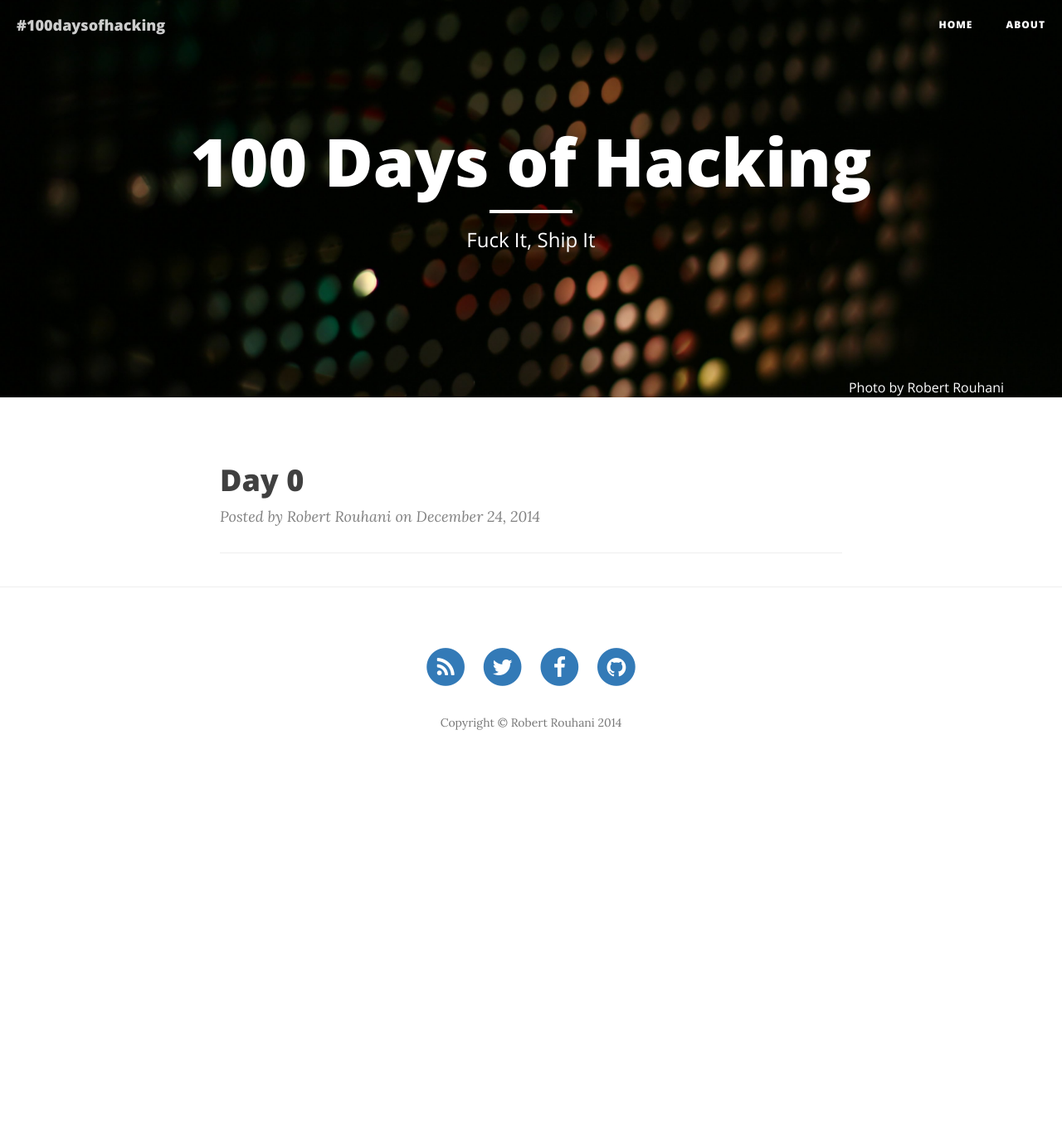
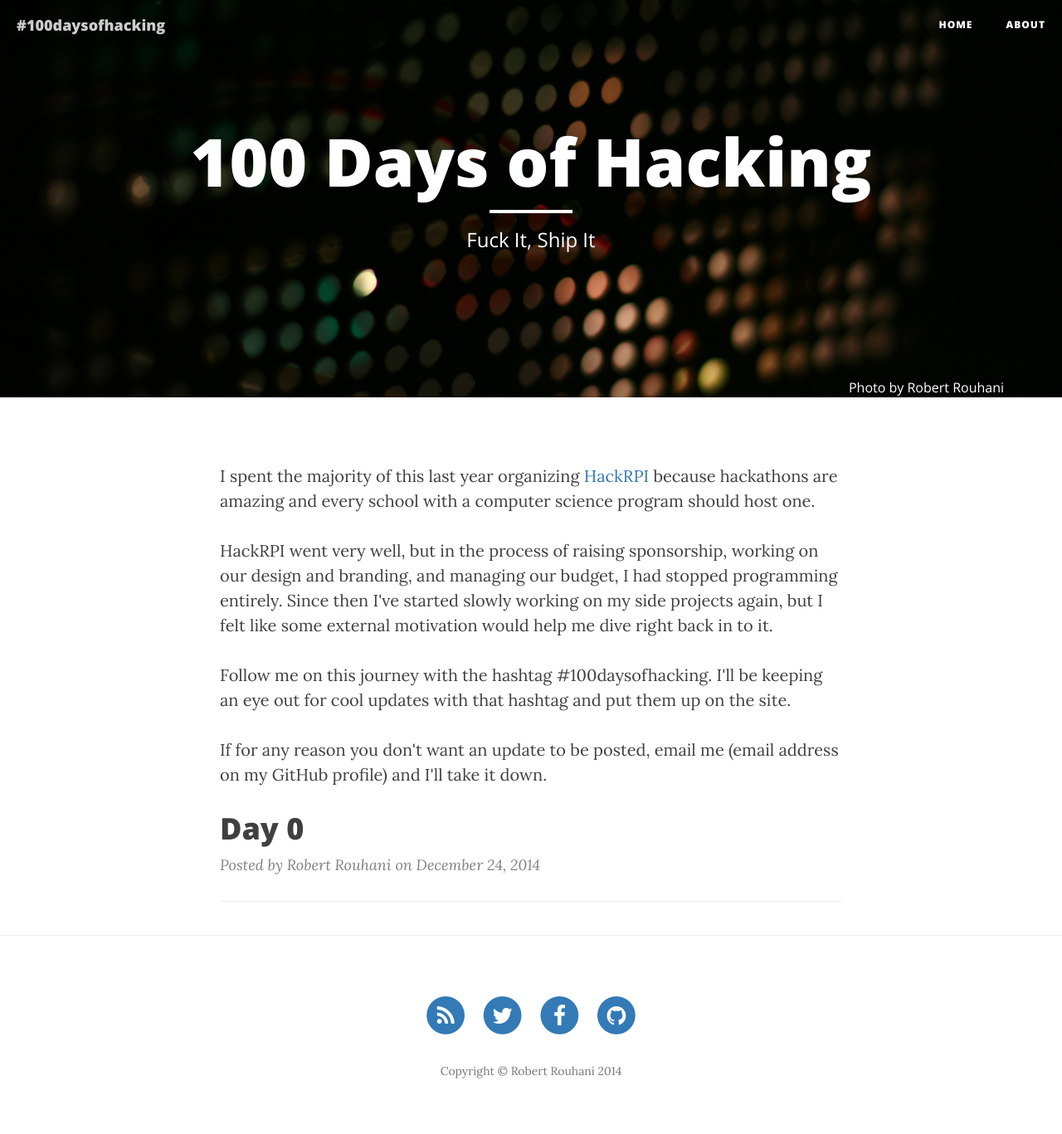
Before and after one commit to Robmaister/100daysofhacking, a Jekyll site: the page built from index.html, in a window 1280 px wide. Shown: the whole page at 83% size. Built offline with Jekyll 4.4.1, drawn with Linux system fonts in a browser that asks for light colours; nearby versions of some CDN libraries; the list of posts is cut into pages by our own code; before the commit the page ends 947 px from its top, so only the background shows below that.

Commit message:
Added description to index

```diff
--- a/index.html
+++ b/index.html
@@ -5,6 +5,14 @@ header-img: "img/bg/IMG_2657-min.jpg"
 img-credit-name: "Robert Rouhani"
 img-credit-link: "http://robmaister.com"
 ---
+
+<p>I spent the majority of this last year organizing <a href="http://hackrpi.com">HackRPI</a> because hackathons are amazing and every school with a computer science program should host one.</p>
+
+<p>HackRPI went very well, but in the process of raising sponsorship, working on our design and branding, and managing our budget, I had stopped programming entirely. Since then I've started slowly working on my side projects again, but I felt like some external motivation would help me dive right back in to it.</p>
+
+<p>Follow me on this journey with the hashtag #100daysofhacking. I'll be keeping an eye out for cool updates with that hashtag and put them up on the site.</p>
+
+<p>If for any reason you don't want an update to be posted, email me (email address on my GitHub profile) and I'll take it down.</p>
 
 {% for post in paginator.posts %}
 <div class="post-preview">
```
